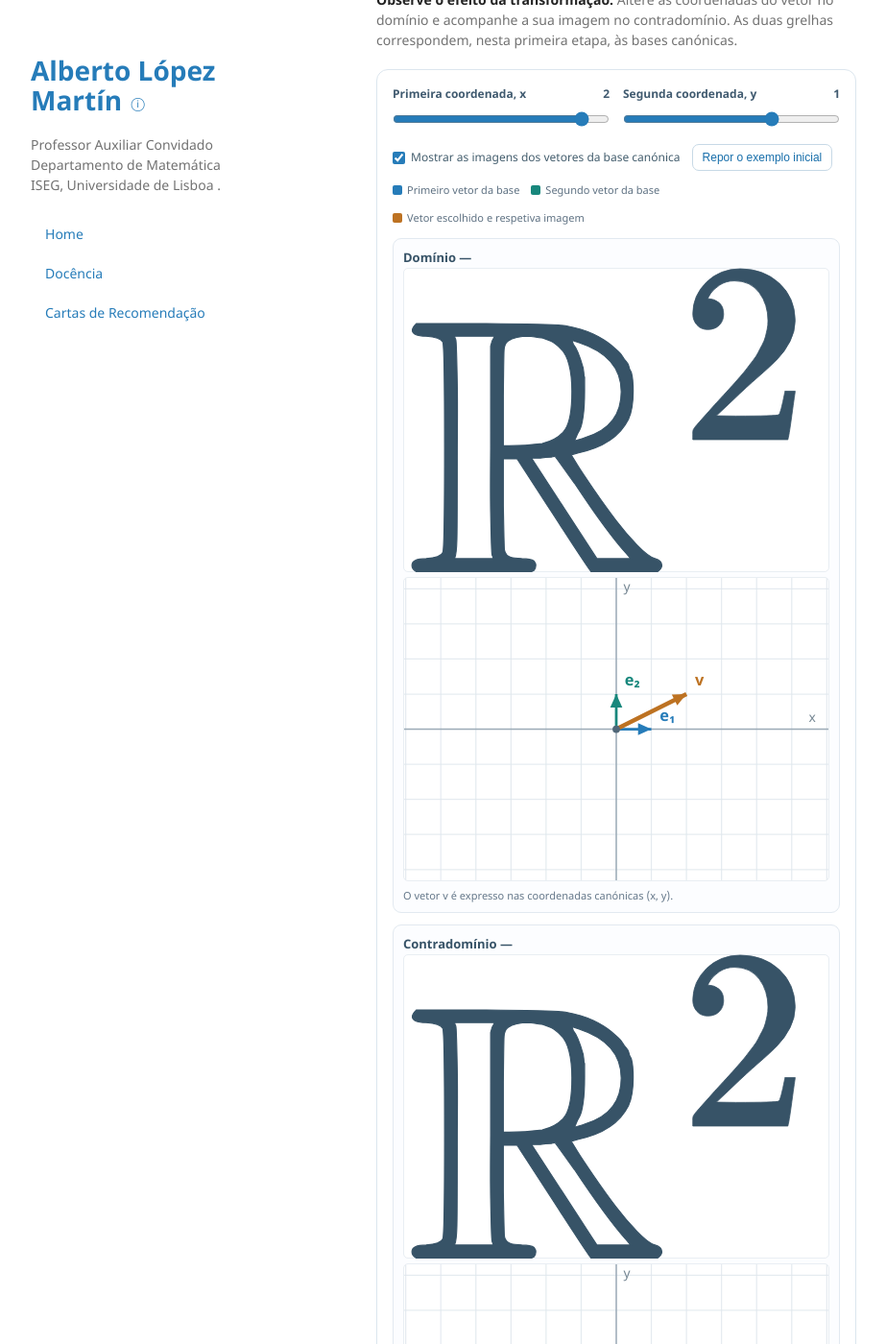
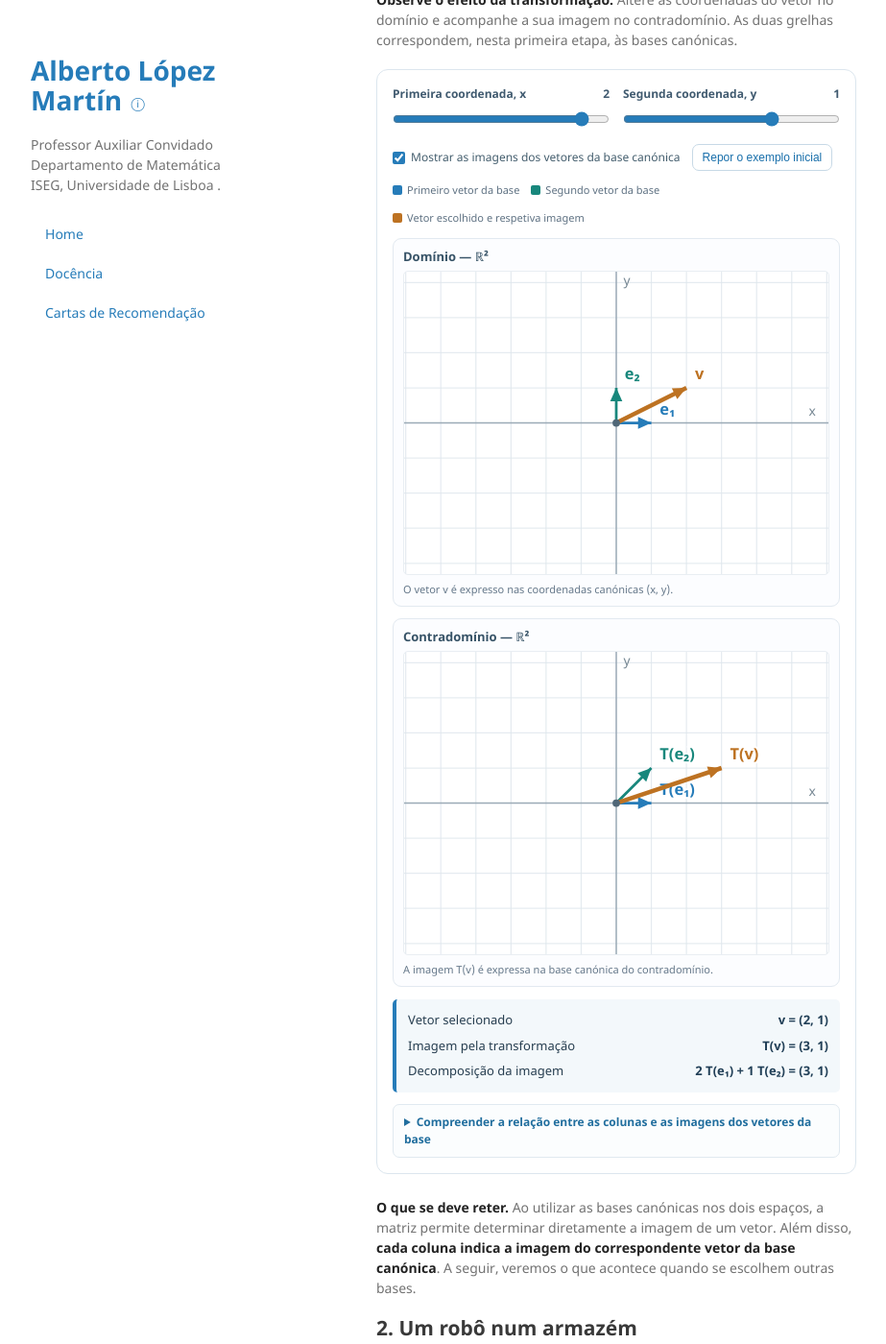
Before and after one commit to alopzmartin/alopzmartin.github.io, a Jekyll site: the page built from teaching/transformacoes-robot-exemplo.md, in a window 1280 px wide and 1400 px high, scrolled down 489 px. Shown: the whole window at 96% size, without its empty margins (178-1101 px from the left). Built offline with Jekyll 4.4.1, drawn with Linux system fonts in a browser that asks for light colours; some of the changed text lies outside the part shown.

Commit message:
Add files via upload

```diff
--- a/teaching/transformacoes-robot-exemplo.md
+++ b/teaching/transformacoes-robot-exemplo.md
@@ -38,7 +38,7 @@ $$
 #mv-demo .mv-control input[type=range]{width:100%;accent-color:var(--mv-blue);margin:4px 0}
 #mv-demo .mv-plots{display:grid;grid-template-columns:repeat(2,minmax(0,1fr));gap:12px;margin:13px 0}
 #mv-demo .mv-plot{min-width:0;border:1px solid #e2e9f0;border-radius:9px;padding:10px;background:#fcfdff}
-#mv-demo .mv-plot strong{font-size:13px;color:#375367;display:block;margin-bottom:5px}
+#mv-demo .mv-plot strong{font-size:13px;line-height:1.35;color:#375367;display:block;margin-bottom:5px}
 #mv-demo .mv-plot svg{display:block;width:100%;height:auto;aspect-ratio:350/250;border:1px solid #e9eef3;border-radius:5px;background:#fff}
 #mv-demo .mv-plot small{display:block;color:#647789;margin-top:7px;font-size:11px;line-height:1.4}
 #mv-demo .mv-outputs{background:#f3f8fb;border-left:4px solid #267cb9;padding:12px;border-radius:5px;font-variant-numeric:tabular-nums;display:grid;gap:7px;font-size:13px}
@@ -82,8 +82,8 @@ $$
       <span><i style="background:#bd7222"></i>Vetor escolhido e respetiva imagem</span>
     </div>
     <div class="mv-plots">
-      <div class="mv-plot"><strong>Domínio — \(\mathbb R^2\)</strong><svg id="mv-domain" viewBox="0 0 350 250" role="img" aria-label="Vetor escolhido, no domínio, na base canónica"></svg><small>O vetor v é expresso nas coordenadas canónicas (x, y).</small></div>
-      <div class="mv-plot"><strong>Contradomínio — \(\mathbb R^2\)</strong><svg id="mv-codomain" viewBox="0 0 350 250" role="img" aria-label="Imagem de v, no contradomínio, na base canónica"></svg><small>A imagem T(v) é expressa na base canónica do contradomínio.</small></div>
+      <div class="mv-plot"><strong>Domínio — ℝ²</strong><svg id="mv-domain" viewBox="0 0 350 250" role="img" aria-label="Vetor escolhido, no domínio, na base canónica"></svg><small>O vetor v é expresso nas coordenadas canónicas (x, y).</small></div>
+      <div class="mv-plot"><strong>Contradomínio — ℝ²</strong><svg id="mv-codomain" viewBox="0 0 350 250" role="img" aria-label="Imagem de v, no contradomínio, na base canónica"></svg><small>A imagem T(v) é expressa na base canónica do contradomínio.</small></div>
     </div>
     <div class="mv-outputs" aria-live="polite">
       <div class="mv-row"><span>Vetor selecionado</span><b id="mv-vtext">v = (2, 1)</b></div>
@@ -92,7 +92,7 @@ $$
     </div>
     <details>
       <summary>Compreender a relação entre as colunas e as imagens dos vetores da base</summary>
-      <p>A primeira coluna de A é \(T_A(e_1)=(1,0)\); a segunda é \(T_A(e_2)=(1,1)\). Como \(v=xe_1+ye_2\) e T é linear, temos \(T_A(v)=xT_A(e_1)+yT_A(e_2)\). Na base canónica, as colunas da matriz são, portanto, as imagens dos vetores da base canónica.</p>
+      <p>A primeira coluna de A é T<sub>A</sub>(e₁) = (1, 0); a segunda é T<sub>A</sub>(e₂) = (1, 1). Como v = xe₁ + ye₂ e T é linear, temos T<sub>A</sub>(v) = xT<sub>A</sub>(e₁) + yT<sub>A</sub>(e₂). Na base canónica, as colunas da matriz são, portanto, as imagens dos vetores da base canónica.</p>
     </details>
   </div>
 </div>
```
Also changed, not shown: other parts of teaching/transformacoes-robot-exemplo.md (+1 -1 lines).
